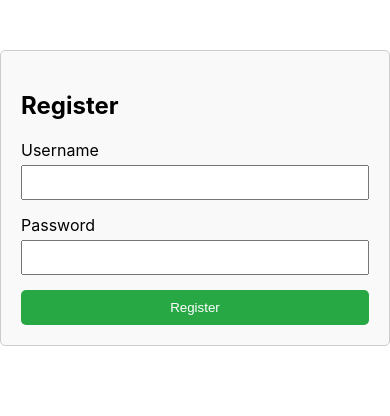
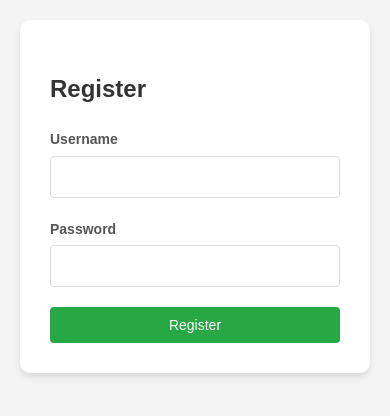
Before and after one commit to leon-hub101/CredentialVault, a React (Create React App) app in the folder frontend/: page /register in a window 390 px wide. Shown: the top 416 px of the page. Built offline with nearby package versions, Linux system fonts and the light colour scheme.

Commit message:
Fixed registration and login issues

```diff
--- a/frontend/src/App.css
+++ b/frontend/src/App.css
@@ -1,51 +1,75 @@
+/* Base styles */
+body {
+  font-family: "Arial", sans-serif;
+  background-color: #f4f4f4;
+  color: #333;
+  margin: 0;
+  padding: 0;
+  line-height: 1.6;
+}
+
+/* Containers for Login and Register */
 .login-container,
 .register-container {
-  max-width: 400px;
+  max-width: 500px;
   margin: 50px auto;
-  padding: 20px;
-  border: 1px solid #ccc;
-  border-radius: 5px;
-  background-color: #f9f9f9;
+  padding: 30px;
+  border-radius: 10px;
+  background-color: #ffffff;
+  box-shadow: 0 4px 6px rgba(0, 0, 0, 0.1);
 }
 
+/* Form groups */
 .form-group {
-  margin-bottom: 15px;
+  margin-bottom: 20px;
 }
 
 .form-group label {
   display: block;
   margin-bottom: 5px;
+  font-weight: bold;
+  color: #555;
 }
 
-.form-group input {
+.form-group input,
+.form-group select {
   width: 100%;
-  padding: 8px;
+  padding: 12px;
+  border: 1px solid #ddd;
+  border-radius: 4px;
   box-sizing: border-box;
+  font-size: 16px;
 }
 
+/* Button styles */
 button {
   width: 100%;
-  padding: 10px;
+  padding: 14px;
   background-color: #28a745;
   color: white;
   border: none;
-  border-radius: 5px;
+  border-radius: 4px;
   cursor: pointer;
+  font-size: 16px;
+  transition: background-color 0.3s ease;
 }
 
 button:hover {
   background-color: #218838;
 }
 
+/* Credentials container */
 .credentials-container {
   max-width: 800px;
   margin: 50px auto;
-  padding: 20px;
-  border: 1px solid #ccc;
-  border-radius: 5px;
-  background-color: #f9f9f9;
+  padding: 30px;
+  border: 1px solid #ddd;
+  border-radius: 10px;
+  background-color: #ffffff;
+  box-shadow: 0 4px 6px rgba(0, 0, 0, 0.1);
 }
 
+/* Table styles */
 table {
   width: 100%;
   border-collapse: collapse;
@@ -54,9 +78,9 @@ table {
 
 th,
 td {
-  padding: 10px;
+  padding: 15px;
   text-align: left;
-  border-bottom: 1px solid #ddd;
+  border-bottom: 1px solid #eee;
 }
 
 th {
@@ -67,3 +91,43 @@ th {
 tr:hover {
   background-color: #f1f1f1;
 }
+
+/* Responsive design */
+@media screen and (max-width: 600px) {
+  .login-container,
+  .register-container,
+  .credentials-container {
+    margin: 20px;
+  }
+
+  .form-group label {
+    font-size: 14px;
+  }
+
+  .form-group input,
+  .form-group select,
+  button {
+    font-size: 14px;
+  }
+
+  button {
+    padding: 10px;
+  }
+}
+
+/* Additional visual enhancements */
+input:focus,
+select:focus {
+  outline: none;
+  border-color: #28a745;
+  box-shadow: 0 0 5px rgba(40, 167, 69, 0.5);
+}
+
+/* Accessibility */
+button {
+  outline: none;
+}
+
+button:focus {
+  box-shadow: 0 0 0 2px rgba(40, 167, 69, 0.5);
+}
--- a/frontend/src/components/Login.js
+++ b/frontend/src/components/Login.js
@@ -20,10 +20,11 @@ const Login = () => {
       // Show success toast
       toast.success("Login successful!");
 
-      // Save the token to localStorage (or context/state management)
+      // Save the token to localStorage
       localStorage.setItem("token", response.data.token);
+      console.log(localStorage.getItem('token'));
 
-      // Redirect to the dashboard or home page after successful login
+      // Redirect to the dashboard after successful login
       navigate("/");
     } catch (error) {
       // Show error toast
--- a/frontend/src/components/Register.js
+++ b/frontend/src/components/Register.js
@@ -25,17 +25,23 @@ const Register = () => {
         role: isAdmin ? role : undefined, // Send role only if the user is an admin
       });
 
-      if (response.status === 200) {
+      if (response.status === 201) {
         toast.success("Registration successful!");
         navigate("/login"); // Redirect to login page
       } else {
         throw new Error("Unexpected server response.");
       }
     } catch (error) {
-      // Handle errors gracefully
-      const errorMessage =
-        error.response?.data?.message ||
-        "An error occurred during registration.";
+      let errorMessage = "An error occurred during registration.";
+      if (error.response) {
+        errorMessage = error.response.data.message || errorMessage;
+        if (error.response.data.detailedError) {
+          console.error(
+            "Detailed error from server:",
+            error.response.data.detailedError
+          );
+        }
+      }
       toast.error(errorMessage);
     }
   };
```
Also changed, not shown: 2 other files (tests, documents, lock files or other folders).
